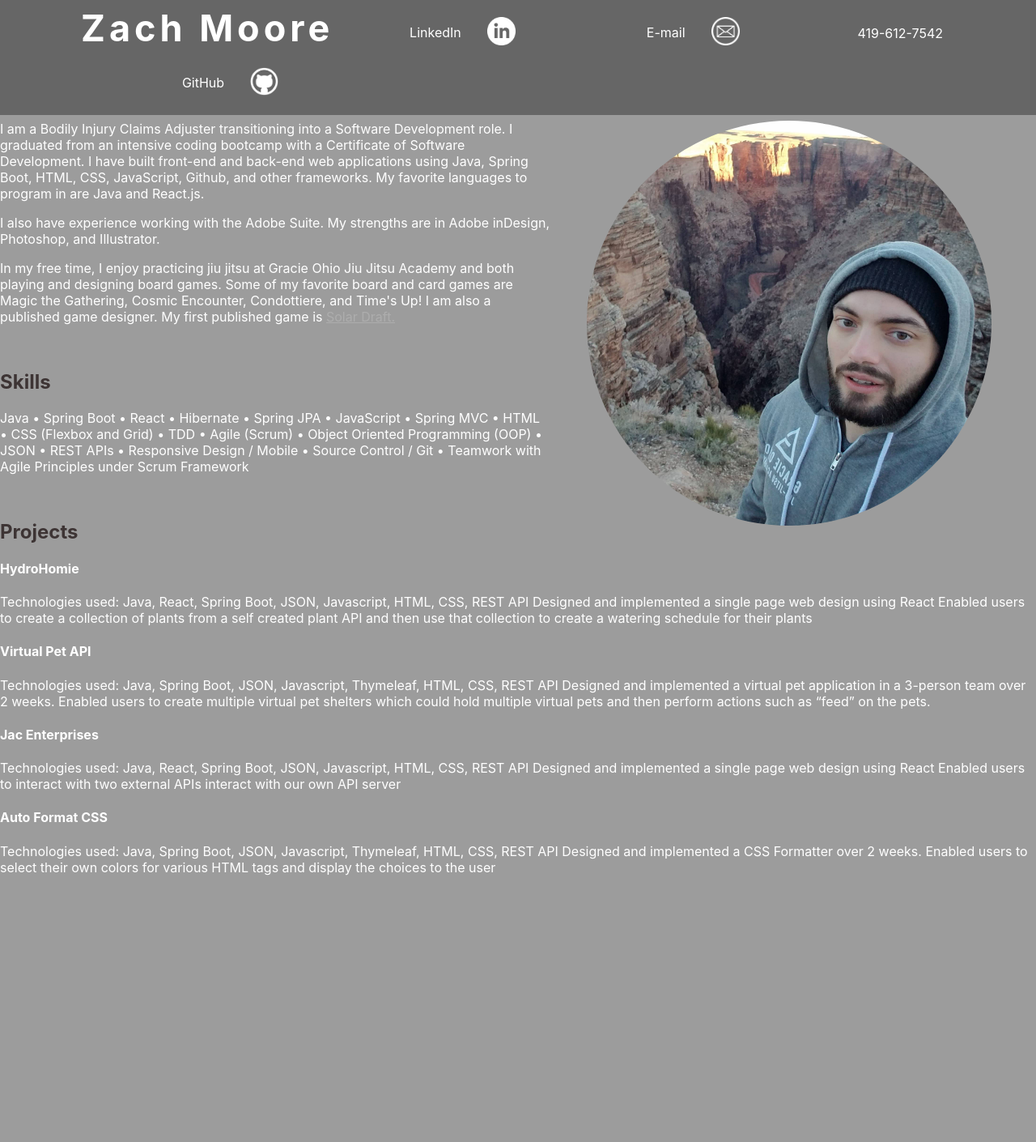
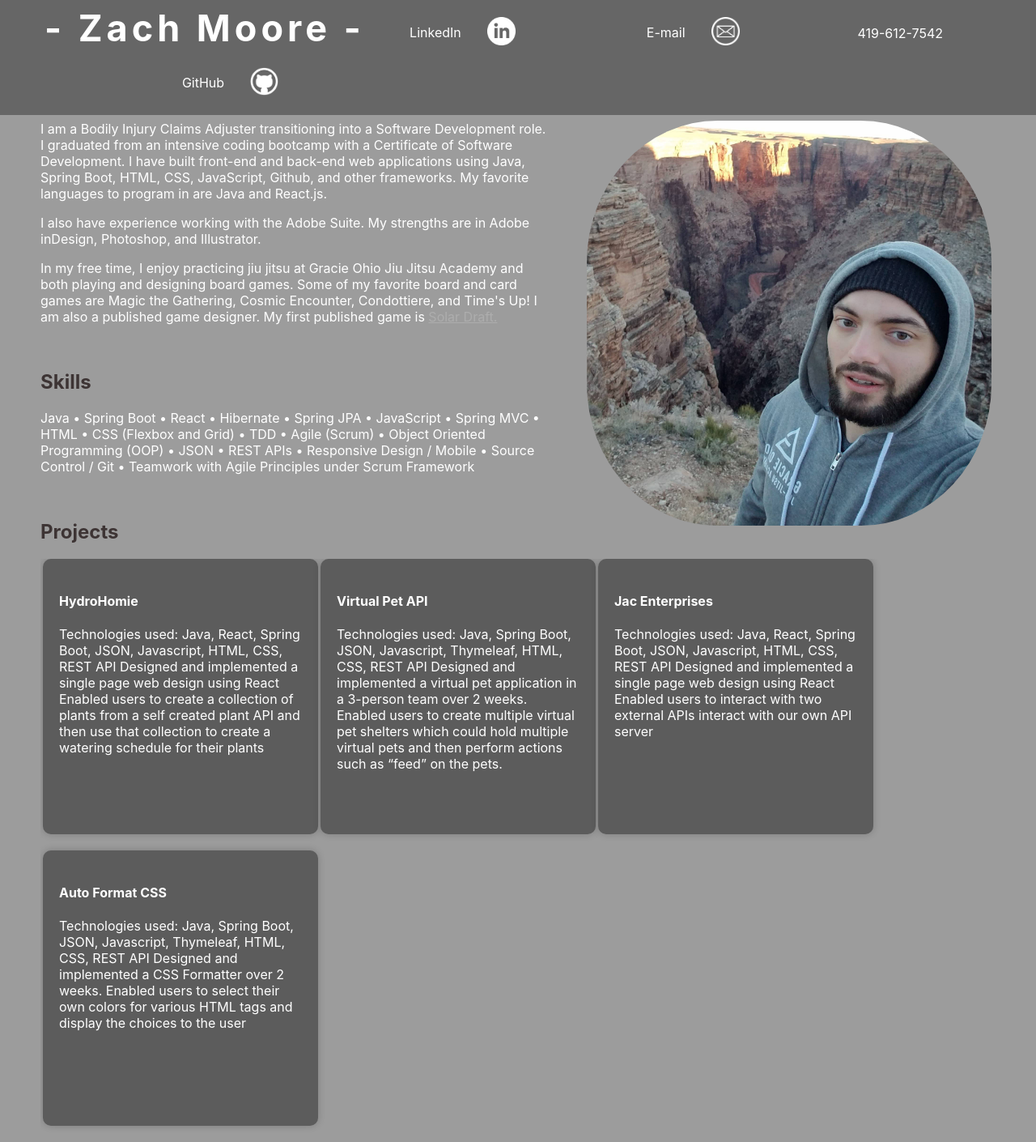
Before and after one commit to zachmoore223/portfolioSite, a React (Create React App) app: page / in a window 1280 px wide. Shown: the whole page at 81% size. Before the commit the page ends 1097 px from the top, so only its background shows below. Built offline with nearby package versions, Linux system fonts and the light colour scheme.

Commit message:
projects work

```diff
--- a/src/App.css
+++ b/src/App.css
@@ -1,3 +1,31 @@
+.projectsList {
+  list-style-type: none;
+  margin: 0;
+  padding: 0;
+  overflow: hidden;
+  background-color: #9c9c9c;
+  color: white;
+}
+
+.projectsList li {
+  list-style: none;
+  align-items: center;
+  margin-bottom: 20px;
+  margin-left: 3px;
+  padding: 20px;
+  background-color: #5c5c5c;
+  border-radius: 10px;
+  box-shadow: 0 0 10px rgba(0,0,0,0.2);
+  max-width: 300px; /* adjust the value as needed */
+  height: 300px; /* adjust the value as needed */
+  overflow: auto;
+}
+
+h4 {
+  color: white;
+  font-style: bold;
+}
+
 nav {
   position: fixed;
   top: 0;
@@ -56,11 +84,20 @@ p {
   margin-right: 10px;
   padding-right: 45px;
   padding-left: 45px;
-  border-radius: 50%;
+  border-radius: 35%;
+  box-shadow: 0 0 100px rgba(0,0,0,0.0);
 }
 
 .about-me{
-  overflow: auto;
+  margin-left: 50px;
+}
+
+.skills{
+  margin-left: 50px;
+}
+
+.projects{
+  margin-left: 50px;
 }
 
 .phone, .email {
@@ -86,7 +123,7 @@ p {
 
 .name{
   color: white;
-  margin-left: 100px;
+  margin-left: 55px;
   margin-top: 7px;
   margin-bottom: 0px;
   font-size: 45px;
--- a/src/App.js
+++ b/src/App.js
@@ -18,6 +18,7 @@ function App() {
           <br />
       <Skills />
         <br />
+      <h2 className='projects'>Projects</h2>
       <Projects />
       </body>
     </div>
--- a/src/components/AboutMe.js
+++ b/src/components/AboutMe.js
@@ -1,7 +1,7 @@
 import portfoloioPic from '../images/portfolioPic.jpg'
 export default function AboutMe() {
 return (
-    <div id="about-me">
+    <div className="about-me">
         <h2>About Me</h2>
         <img id='portfolioPic' src={portfoloioPic} alt="portfolioPic" height="500px" width="500px"/>
         <p>
--- a/src/components/NavBar.js
+++ b/src/components/NavBar.js
@@ -15,7 +15,7 @@ export default function NavBar() {
     <nav>
     <ul>
       <li>
-       <h3 className='name'>Zach Moore</h3>
+       <h3 className='name'>- Zach Moore -</h3>
       </li>
       <li className='phone'>
        <p>419-612-7542</p>
--- a/src/components/Projects.js
+++ b/src/components/Projects.js
@@ -1,30 +1,37 @@
 
 export default function Projects() {
 return (
-<div id="projects">
-        <h2>Projects</h2>
-        <p>
+<div className="projects">
+  <ol className="projectsList">
+
+        <li>
+
             <h4>HydroHomie</h4>
             Technologies used: Java, React, Spring Boot, JSON, Javascript, HTML, CSS, REST API
             Designed and implemented a single page web design using React
             Enabled users to create a collection of plants from a self created plant API and then
             use that collection to create a watering schedule for their plants
+        </li>
 
+        <li>
             <h4>Virtual Pet API</h4>
             Technologies used: Java, Spring Boot, JSON, Javascript, Thymeleaf, HTML, CSS, REST API
             Designed and implemented  a virtual pet application in a 3-person team over 2 weeks.
             Enabled users to create multiple virtual pet shelters which could hold multiple virtual pets and then perform actions such as “feed” on the pets.
-
+        </li>
+        <li>
             <h4>Jac Enterprises </h4>
             Technologies used: Java, React, Spring Boot, JSON, Javascript, HTML, CSS, REST API
             Designed and implemented a single page web design using React
             Enabled users to interact with two external APIs interact with our own API server
-
+        </li>
+        <li>
             <h4>Auto Format CSS</h4>
             Technologies used: Java, Spring Boot, JSON, Javascript, Thymeleaf, HTML, CSS, REST API
             Designed and implemented  a CSS Formatter  over 2 weeks.
             Enabled users to select their own colors for various HTML tags and display the choices to the user
-            </p>
+          </li>
+        </ol>
       </div>
 );
 }
--- a/src/components/Skills.js
+++ b/src/components/Skills.js
@@ -1,7 +1,7 @@
 
 export default function Skills() {
 return (
-  <div id="skills">
+  <div className="skills">
   <h2 id="skills">Skills</h2>
   <p>Java • Spring Boot • React • Hibernate • Spring JPA • JavaScript • Spring MVC • HTML • CSS (Flexbox and Grid) • TDD • Agile (Scrum) • Object Oriented Programming (OOP) •  JSON • REST APIs • Responsive Design / Mobile • Source Control / Git • Teamwork with Agile Principles under Scrum Framework</p>
 </div>
```
